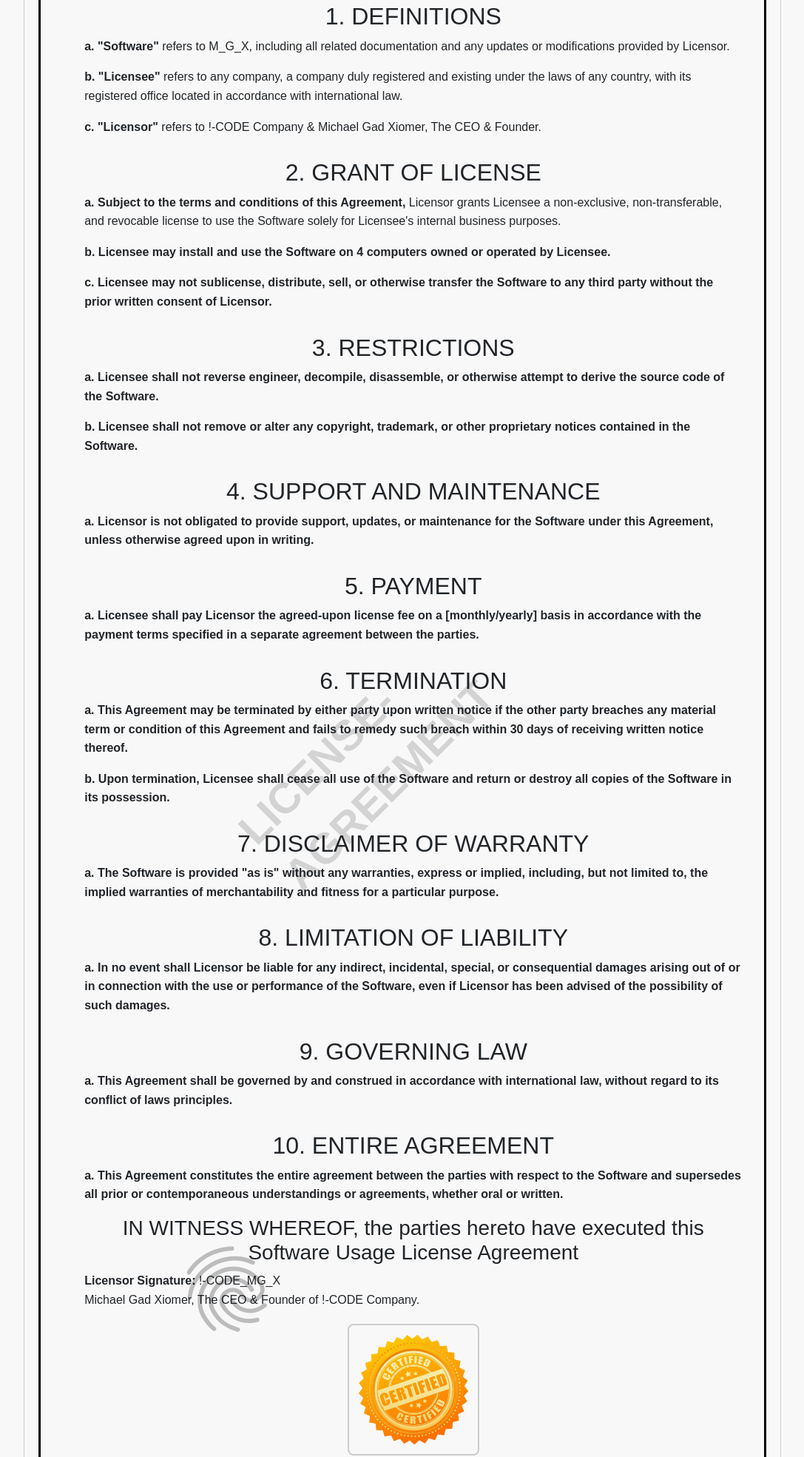
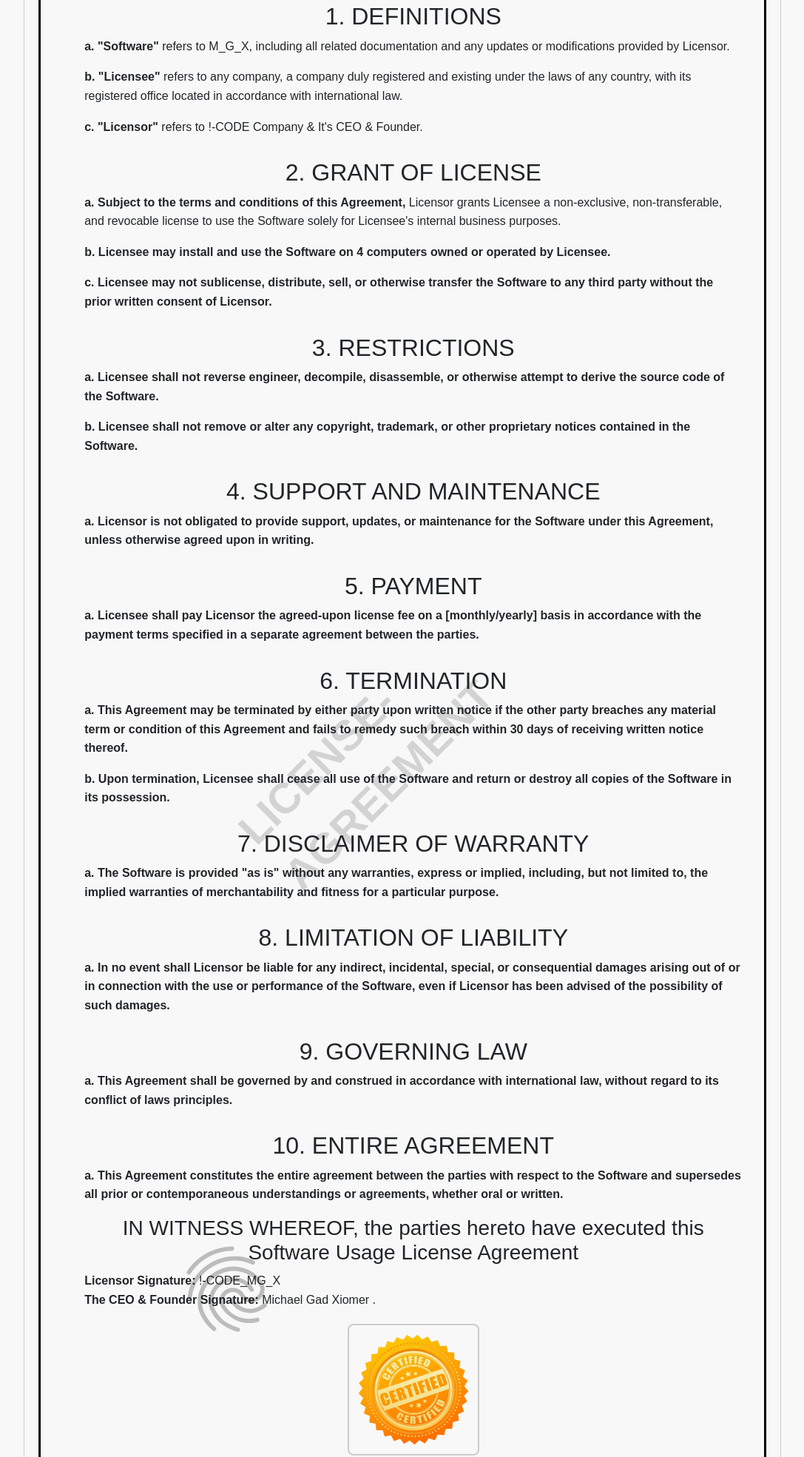
Before and after one commit to unknown-sudo-max/zone, a plain HTML site: page !-CODE/LICENSE-AGREEMENT.html in a window 1280 px wide. Shown: the part 304-2273 px from the top of the page at 74% size, without its empty margins (96-1183 px from the left). Drawn offline with nearby package versions, Linux system fonts and the light colour scheme.

Commit message:
Update LICENSE-AGREEMENT.html

```diff
--- a/!-CODE/LICENSE-AGREEMENT.html
+++ b/!-CODE/LICENSE-AGREEMENT.html
@@ -131,7 +131,7 @@
         <h2>1. DEFINITIONS</h2>
         <p><strong>a. "Software"</strong> refers to M_G_X, including all related documentation and any updates or modifications provided by Licensor.</p>
         <p><strong>b. "Licensee"</strong> refers to any company, a company duly registered and existing under the laws of any country, with its registered office located in accordance with international law.</p>
-        <p><strong>c. "Licensor"</strong> refers to !-CODE Company & Michael Gad Xiomer, The CEO & Founder.</p>
+        <p><strong>c. "Licensor"</strong> refers to !-CODE Company & It's CEO & Founder.</p>
     </div>
 
     <div class="section">
@@ -186,7 +186,7 @@
                 <!-- Add more sections here following the same structure -->
 
                 <h3>IN WITNESS WHEREOF, the parties hereto have executed this Software Usage License Agreement</h3>
-                <p><strong>Licensor Signature:</strong> !-CODE_MG_X<br>Michael Gad Xiomer, The CEO & Founder of !-CODE Company.</p>
+                <p><strong>Licensor Signature:</strong> !-CODE_MG_X<br> <strong>The CEO & Founder Signature: </strong>Michael Gad Xiomer .</p>
                 <span class="material-symbols-outlined">fingerprint</span>
                 <div class="img"><img src=".\images\certificate.png"></div>
 
```
